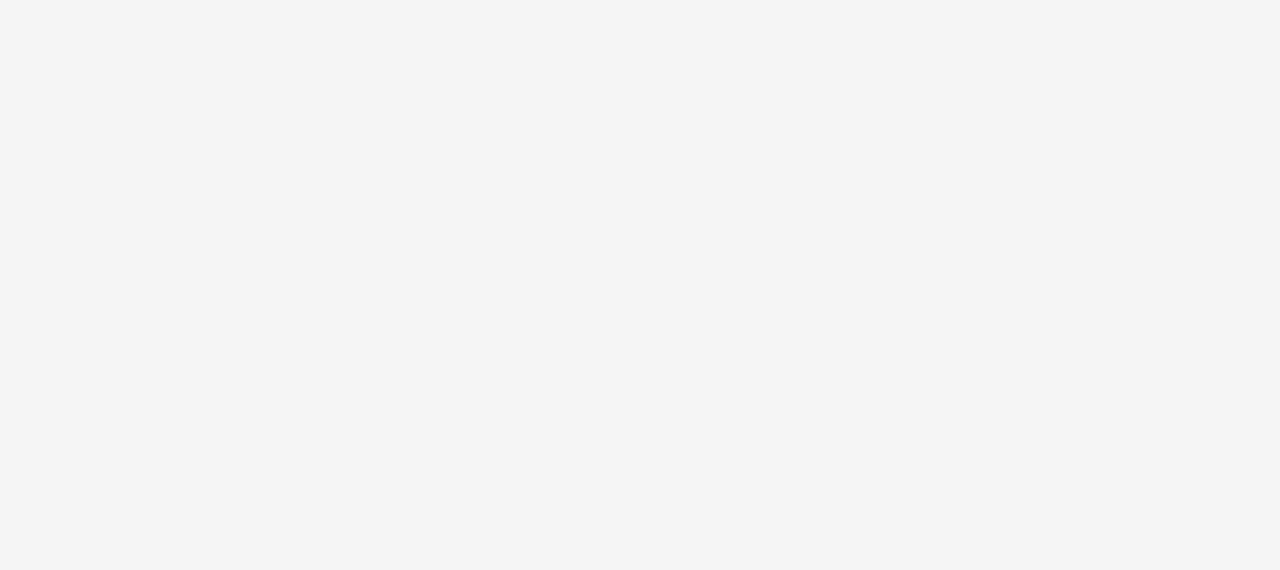
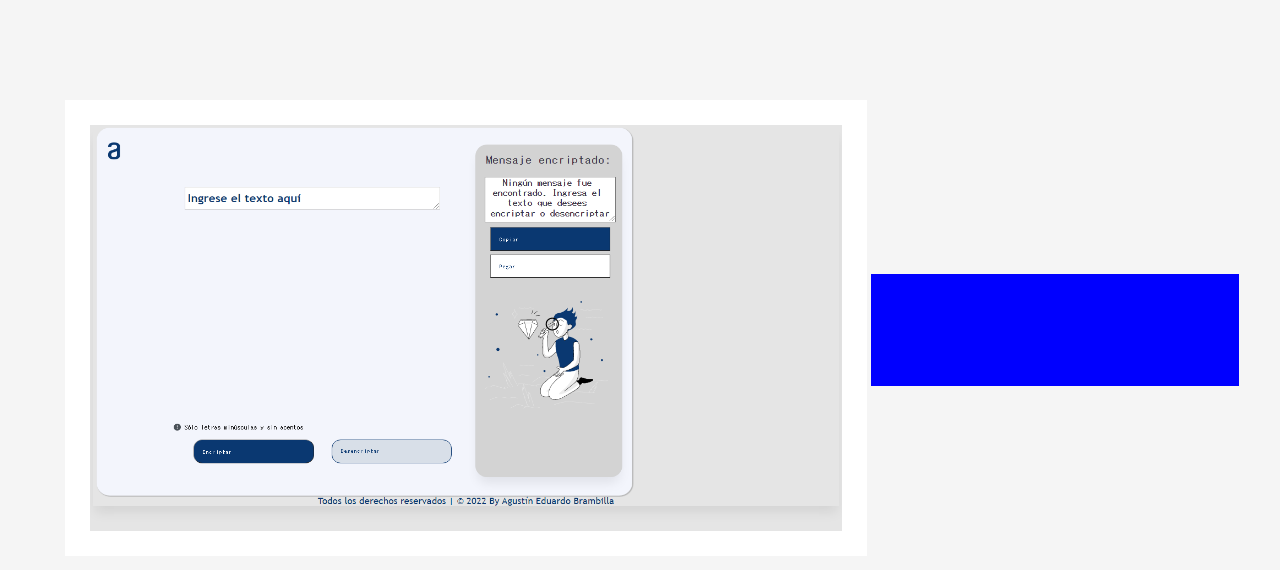
Before and after one commit to MasterxDual/Portfolio-Personal, a plain HTML site: page proyectos.html in a window 1280 px wide. Drawn offline with Linux system fonts and the light colour scheme.

Commit message:
Proyectos v0.2

```diff
--- a/proyectos.css
+++ b/proyectos.css
@@ -1,3 +1,28 @@
 html {
     background: #F5F5F5;
 }
+
+.proyecto {
+    display: inline-block;
+    line-height: 270px;
+    width: 802px;
+    height: 456px;
+    background: #FFFFFF;
+    margin: 100px 0px 0px 65px;
+}
+
+.proyecto img {
+    width: 752px;
+    height: 406px;
+    margin: 25px;
+}
+
+.info-proyecto {
+    display: inline-block;
+    position: relative;
+    width: 368px;
+    height: 112px;
+    line-height: 270px;
+    bottom: 170px;
+    background: blue;
+}
--- a/proyectos.html
+++ b/proyectos.html
@@ -9,5 +9,12 @@
         <link href='https://fonts.googleapis.com/css?family=Raleway' rel='stylesheet'>
     </head>
     <body>
+        <section>
+            <div class= "proyecto">
+                <img src= "images/encriptador-texto.png" alt= "Mi proyecto sobre un encriptador de texto">
+            </div>
+            <div class= "info-proyecto">
 
+            </div>
+        </section>
     </body>
```
Also changed, not shown: images/encriptador-texto.png (added).
